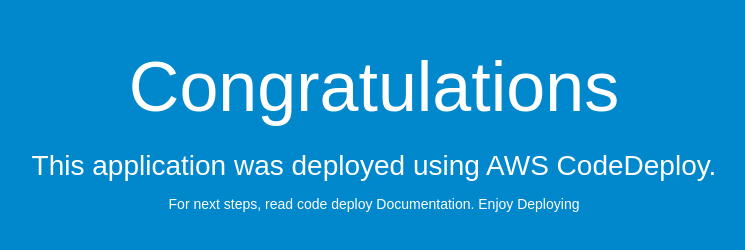
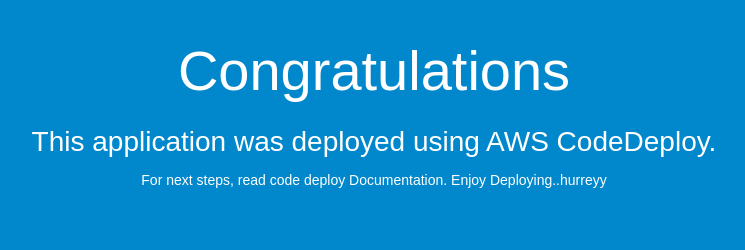
Before and after one commit to pratibhadeepti/SampleAppWindows, a plain HTML site: page index.html in a window 1280 px wide. Shown: the whole page, without its empty margins (266-1011 px from the left). Drawn offline with Linux system fonts and the light colour scheme.

Commit message:
Update index.html

```diff
--- a/index.html
+++ b/index.html
@@ -12,7 +12,7 @@
     }
 
     h1 {
-      font-size: 500%;
+      font-size: 400%;
       font-weight: normal;
       margin-bottom: 0;
     }
@@ -31,7 +31,7 @@
   <div align="center">
     <h1>Congratulations</h1>
     <h2>This application was deployed using AWS CodeDeploy.</h2>
-    <p>For next steps, read code deploy Documentation. Enjoy Deploying </p>
+    <p>For next steps, read code deploy Documentation. Enjoy Deploying..hurreyy </p>
   </div>
 </body>
 </html>
```
